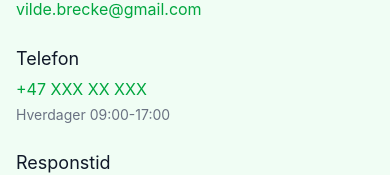
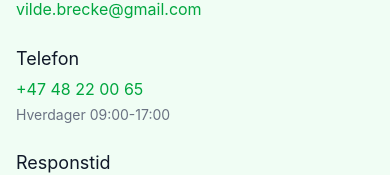
Before and after one commit to lukketsvane/vilde.iverfinne.no, a Next.js app: page /kontakt in a window 390 px wide. Shown: the part 361-536 px from the top of the page. Built offline with nearby package versions, Linux system fonts and the light colour scheme.

Commit message:
Add phone number to contact page

```diff
--- a/app/kontakt/page.tsx
+++ b/app/kontakt/page.tsx
@@ -31,10 +31,10 @@ export default function Kontakt() {
             <div>
               <h2 className="text-lg text-gray-900 mb-1">Telefon</h2>
               <a
-                href="tel:+47XXXXXXXX"
+                href="tel:+4748220065"
                 className="text-green-600 hover:text-green-700 transition-colors"
               >
-                +47 XXX XX XXX
+                +47 48 22 00 65
               </a>
               <p className="text-gray-500 text-sm mt-1">
                 Hverdager 09:00-17:00
```
